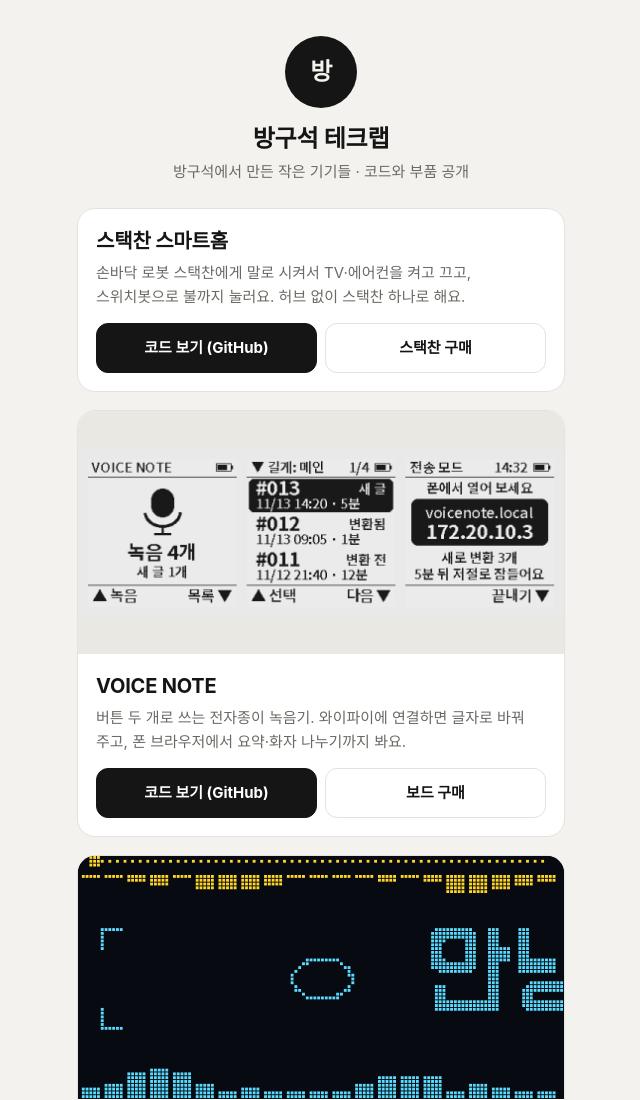
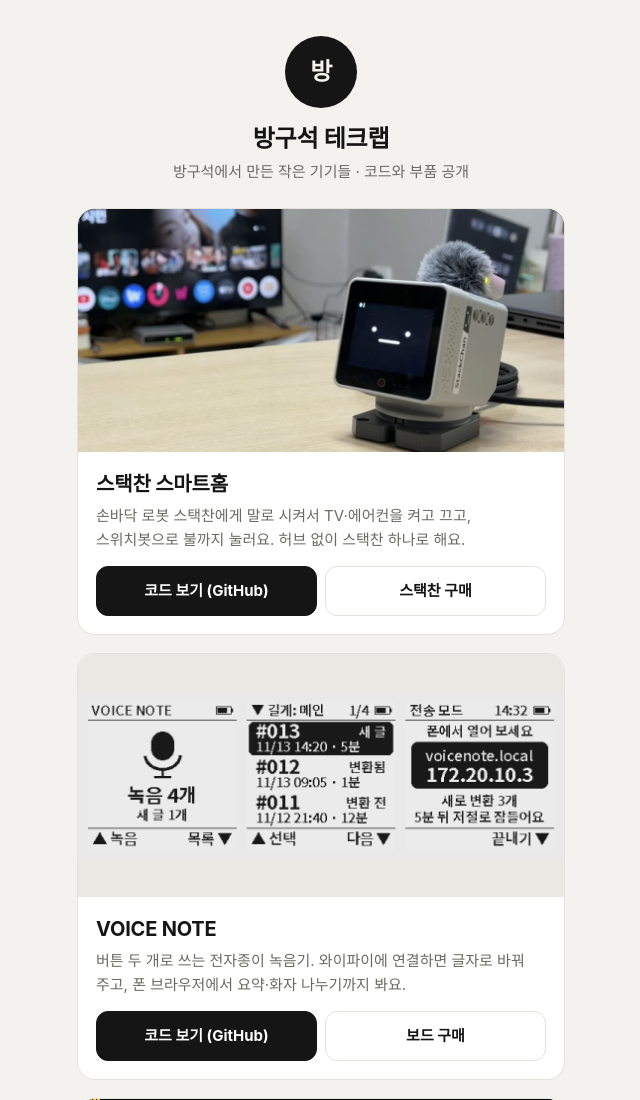
Before and after one commit to tech-bgs/tech-bgs.github.io, a plain HTML site: page index.html in a window 1280 px wide. Shown: the top 1100 px of the page, without its empty margins (319-959 px from the left). Drawn offline with Linux system fonts and the light colour scheme.

Commit message:
link page: photo for Stack-chan smart home card

```diff
--- a/index.html
+++ b/index.html
@@ -41,6 +41,7 @@ h2{font-size:20px;margin:0 0 4px;letter-spacing:-.01em}
   </section>
 
   <article class="card">
+    <img class="shot" src="img/stackchan-smarthome.jpg" alt="TV 앞에 놓인 스택찬">
     <div class="body">
       <h2>스택찬 스마트홈</h2>
       <p class="desc">손바닥 로봇 스택찬에게 말로 시켜서 TV·에어컨을 켜고 끄고, 스위치봇으로 불까지 눌러요. 허브 없이 스택찬 하나로 해요.</p>
```
Also changed, not shown: img/stackchan-smarthome.jpg (added).
